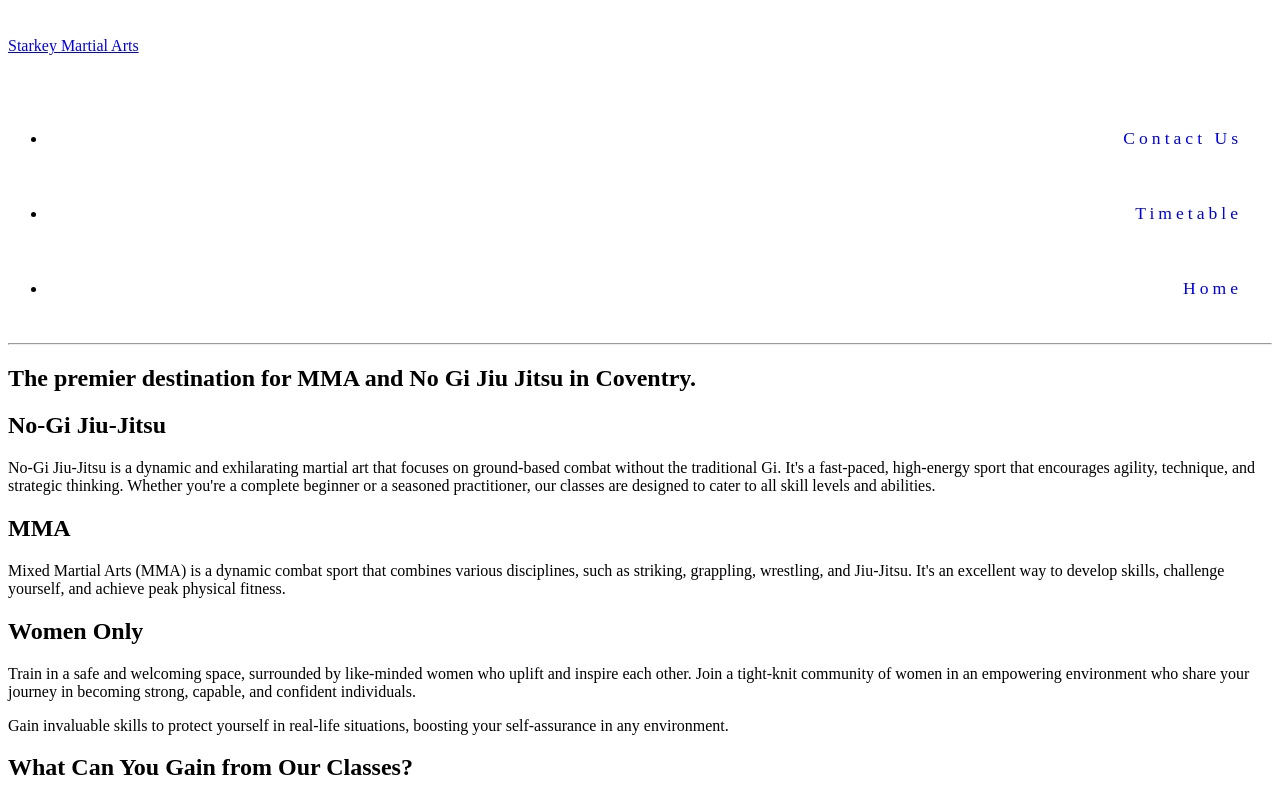
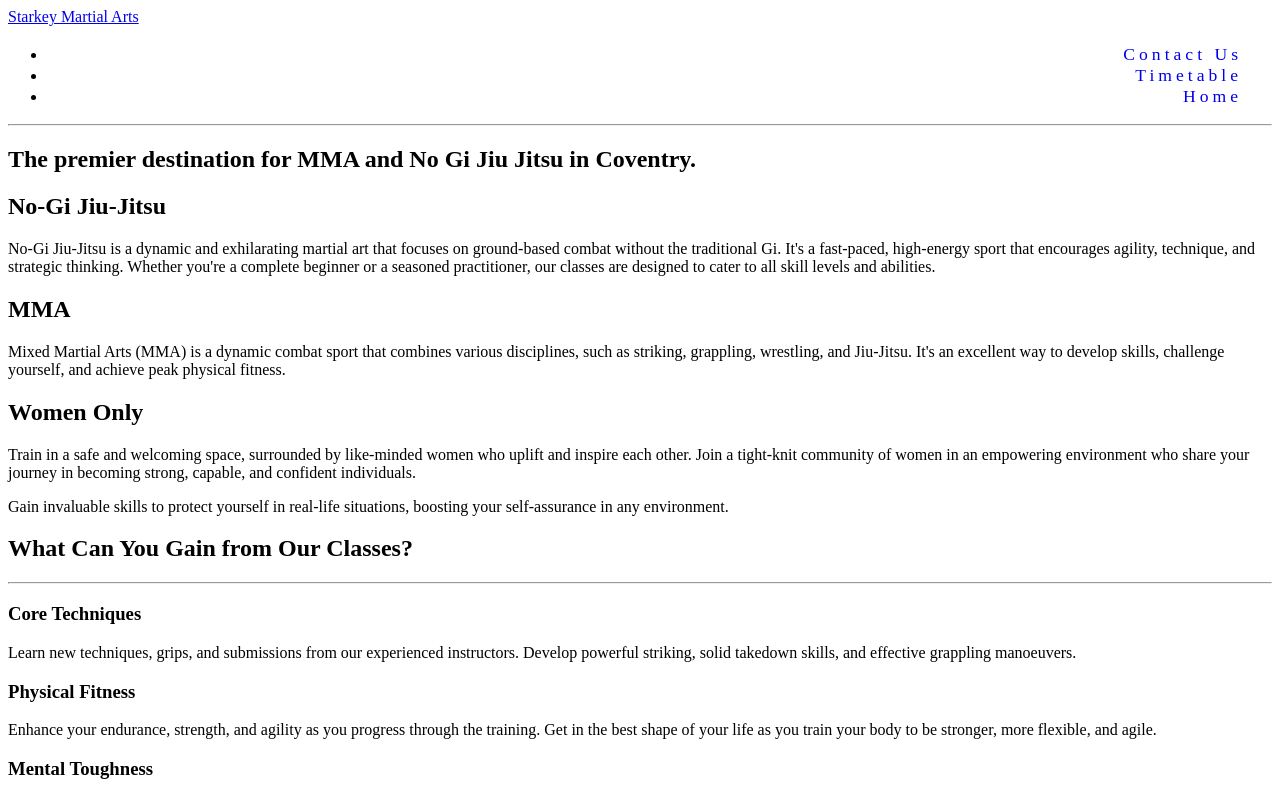
Before and after one commit to jamesherriott1/Starkey-Martial-Arts, a plain HTML site: page index.html in a window 1280 px wide. Shown: the top 796 px of the page. Drawn offline with Linux system fonts and the light colour scheme.

Commit message:
feat:removed css

```diff
--- a/assets/css/style.css
+++ b/assets/css/style.css
@@ -1,10 +1,6 @@
 @import url('https://fonts.googleapis.com/css?family=Oswald|Lato:300');
 
-#menu,
-h1,
-a {
-    line-height: 75px;
-}
+
 
 #menu {
     font-size: 110%;
```
